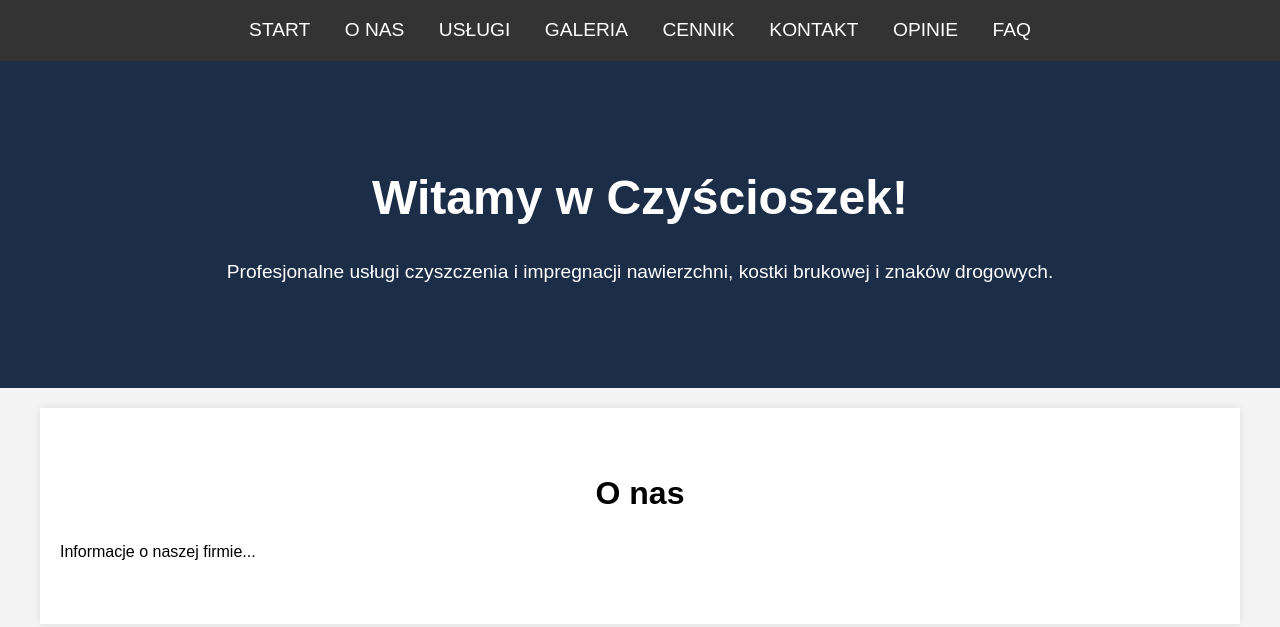
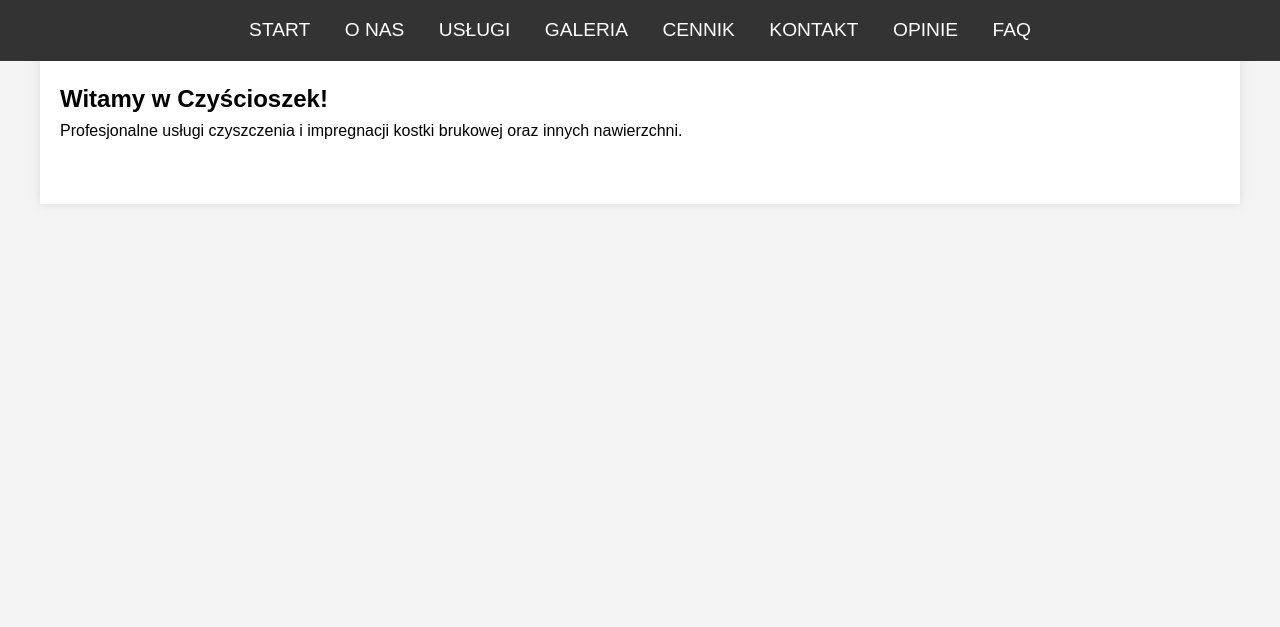
Before and after one commit to hyazeh/czyscioszek, a plain HTML site: page index.html in a window 1280 px wide. Drawn offline with Linux system fonts and the light colour scheme; files that its build step writes are made by us from their sources.

Commit message:
Update index.html

```diff
--- a/index.html
+++ b/index.html
@@ -3,7 +3,7 @@
 <head>
     <meta charset="UTF-8">
     <meta name="viewport" content="width=device-width, initial-scale=1.0">
-    <title>Czyścioszek - Usługi czyszczenia i impregnacji</title>
+    <title>Witamy w Czyścioszek</title>
     <link rel="stylesheet" href="css/style.css">
 </head>
 <body>
@@ -20,16 +20,10 @@
         <a href="faq.html">FAQ</a>
     </nav>
 
-    <!-- Startowa sekcja -->
-    <header>
+    <!-- Sekcja Witamy -->
+    <section class="welcome">
         <h1>Witamy w Czyścioszek!</h1>
-        <p>Profesjonalne usługi czyszczenia i impregnacji nawierzchni, kostki brukowej i znaków drogowych.</p>
-    </header>
-
-    <!-- Dodaj inne sekcje tutaj, np. O nas, Usługi itd. -->
-    <section id="onas">
-        <h2>O nas</h2>
-        <p>Informacje o naszej firmie...</p>
+        <p>Profesjonalne usługi czyszczenia i impregnacji kostki brukowej oraz innych nawierzchni.</p>
     </section>
 
 </body>
```
